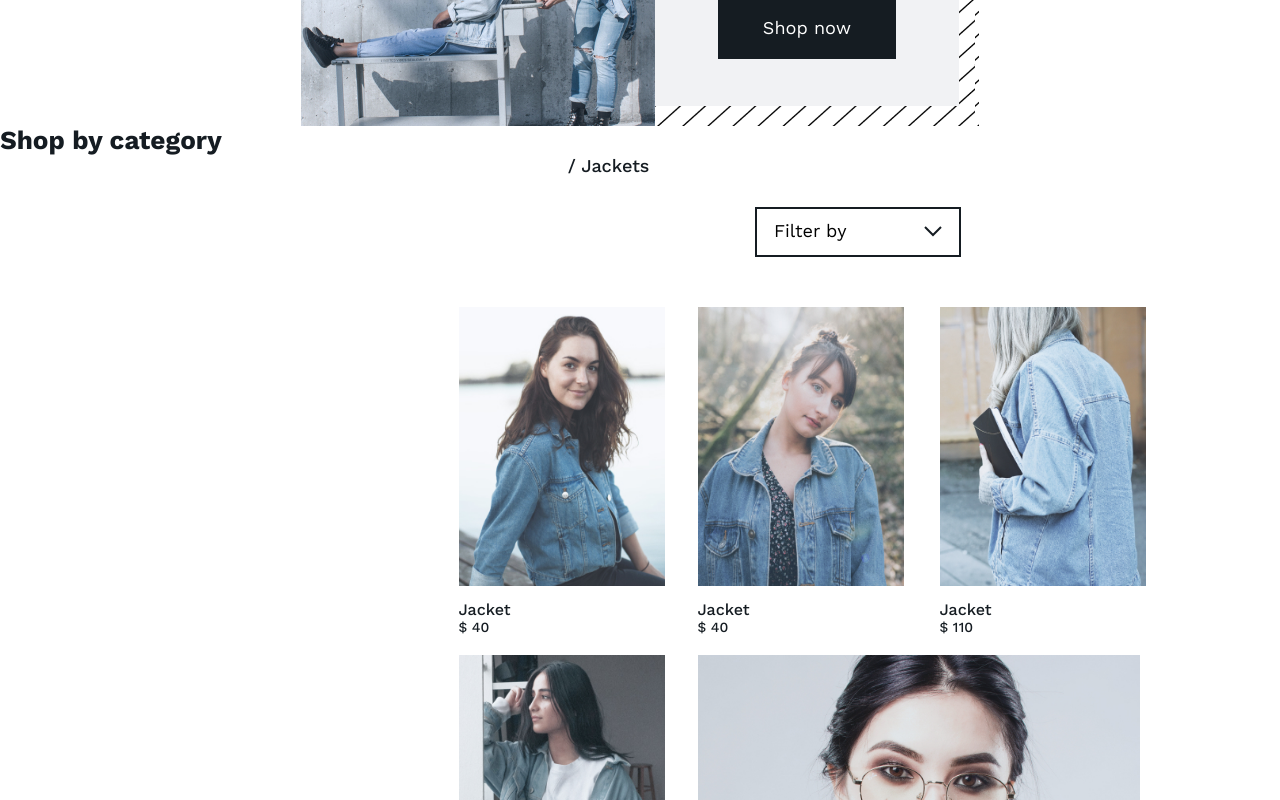
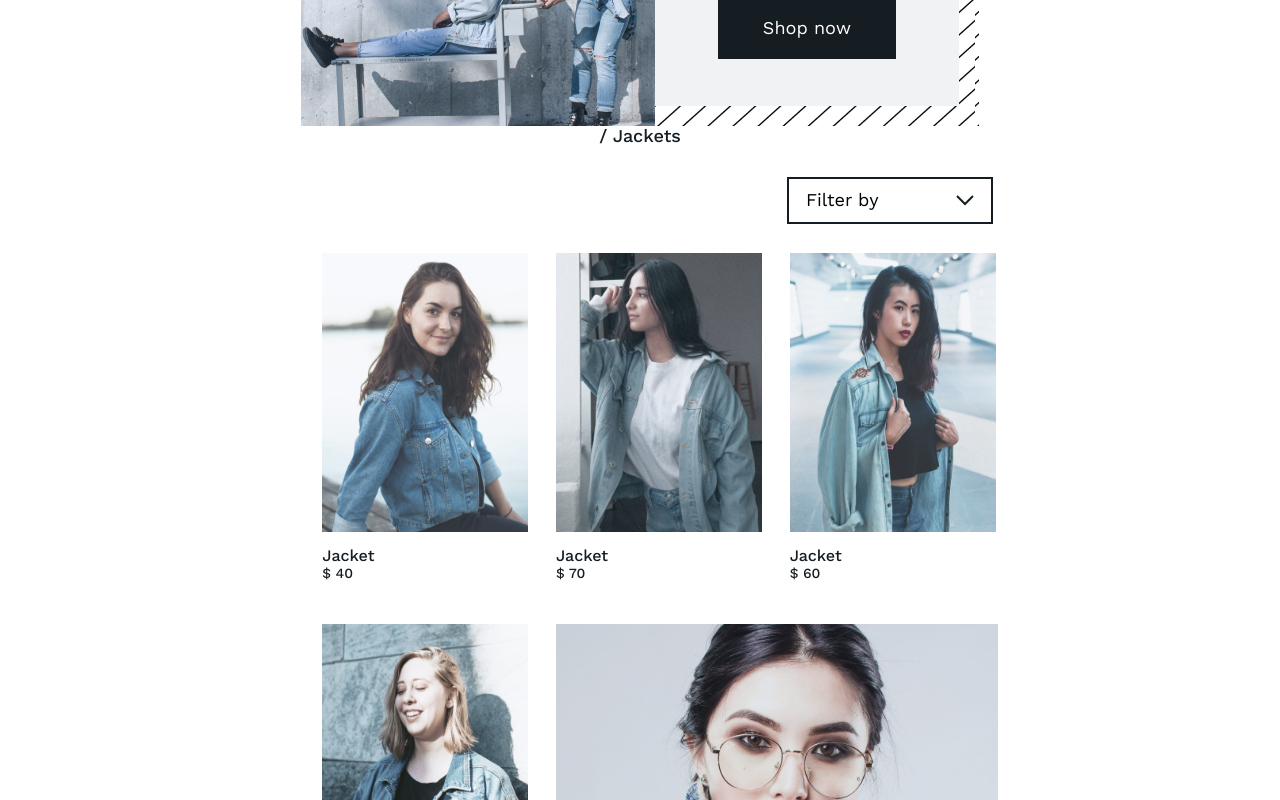
Before and after one commit to hellonasd/denim-app, a React (Create React App) app: page / in a window 1280 px wide. Shown: the part 600-1400 px from the top of the page. Built offline with nearby package versions, Linux system fonts and the light colour scheme.

Commit message:
add function filter

```diff
--- a/src/App.js
+++ b/src/App.js
@@ -24,8 +24,9 @@ function App() {
         <Route exact path="/product/:number">
           <Bestsellers titleName="You may also like" />
         </Route>
-        <Categories />
-        <Catalog />
+        {/* <Categories /> */}
+        <Filters />
+        {/* <Catalog />  */}
         {/* <Filters />  */}
       </Router>
     </div>
--- a/src/components/Catalog/Catalog.css
+++ b/src/components/Catalog/Catalog.css
@@ -1,6 +1,7 @@
 .catalog__main {
   width: 320px;
   margin: 0 auto;
+  position: absolute;
 }
 .catalog__wrapper {
   width: 320px;
@@ -14,7 +15,7 @@
 .catalog__btn {
   background-color: #ffffff;
   margin: 0 auto;
-  width: 294px;
+  width: 204px;
   height: 47px;
   position: relative;
   align-items: center;
@@ -65,9 +66,10 @@
   width: 130px;
   height: 160px;
 } */
-.catalog__items-img.big {
+/* .catalog__items-img.big {
   height: 672px;
-}
+  width: 100%;
+} */
 
 .catalog__items-name {
   padding-top: 10px;
@@ -91,33 +93,51 @@
 
 @media (min-width: 768px) {
   .catalog__main {
-    width: 768px;
+    width: 700px;
     margin: 0 auto;
+    padding-top: 26px;
   }
   .catalog__wrapper {
     width: 705px;
     position: relative;
   }
   .catalog__items {
+    width: 733px;
     display: grid;
-    grid-template-columns: 239px 242px 217px;
-    grid-template-rows: 390px 362px 9px 73px 298px;
+     /* grid-template-columns: 239px 242px 217px;
+    grid-template-rows: 390px 362px 9px 73px 298px; */
+    grid-template-columns: 185px 185px 217px;
+    grid-template-rows: repeat(5, 1fr);
+  }
+  .catalog__btn.open{
+    width: 206px;
+  }
+  .catalog__btn.close{
+    width: 206px;
   }
 
   .catalog__items figure:nth-child(5) {
-    grid-column-start: 2;
-    height: 50px;
-    width: 50px;
-    grid-row: 1;
-    /* grid-row: -6; */
+    width: 208px;
+
+    grid-column: 2/3;
+    grid-row: 2/4;
   }
+
   .catalog__items figure:nth-child(6) {
-    grid-column: 2;
-    grid-row: 3 / -7;
+    grid-column: 1/1;
+    grid-row: 3/3;
   }
   .catalog__items figure:nth-child(7) {
-    grid-column: 3;
-    grid-row: 3 / -7;
+    grid-row: 4/4;
+    grid-column: 2/4;
+  }
+  .catalog__items figure:nth-child(8){
+    grid-row: 4/4;
+    grid-column: 3/4;
+  }
+  .catalog__items figure:nth-child(9){
+    grid-row: 4/4;
+    grid-column: 1/4;
   }
 
   .catalog__btn {
--- a/src/components/Catalog/Catalog.jsx
+++ b/src/components/Catalog/Catalog.jsx
@@ -1,70 +1,66 @@
 import React from "react";
-import { catalogImg } from '../../mock-data/mock-data.js'
+import { catalogImg } from "../../mock-data/mock-data.js";
 
-import { Btn } from '../Btn/Btn.jsx';
-import { Filters } from "../Filter/Filters.jsx";
+import { Btn } from "../Btn/Btn.jsx";
+
 
 import "./Catalog.css";
 
-export const Catalog = ({ suBclass }) => {
-  const [menu, setMenu] = React.useState('close');
-  const [expanded, setExpanded] = React.useState('');
 
-  const openMenu = () => {
-    setMenu(menu === "open" ? "close" : "open");
-
-
-  }
-
-  React.useEffect(()=>{
-    if (menu === "open") {
-      setExpanded(
-        <Filters openMenu={openMenu}/>
-      );
-    } else {
-      setExpanded("");
-    }
-  },[menu])
-
+export const Catalog = ({ suBclass, array }) => {
 
   return (
     <div className="catalog__main">
       <div className="catalog__wrapper">
-        <span className="catalog__name">/ Jackets</span>
-        <button onClick={openMenu} className={`catalog__btn ${menu}`}>
-          <p className="catalog__btn-name">Filter by</p>
-          <img className={`catalog__btn-img ${menu}`} src="../../img/btn-open.svg" alt='filter-menu' />
-        </button>
-        {expanded}
+
+
         <div className="catalog__items">
-            {catalogImg.map((it, i)=> {
+          {array.length
+            ? array.map((it, i) => {
                 return (
-              <figure key={i} className='catalog__items-item' >
+                  <figure key={i} className="catalog__items-item">
                     <picture>
                       <source media="(min-width:768px)" srcSet={it.tableUrl} />
-                  <img className={`catalog__items-img ${it.big}`} src={it.mobileUrl} alt={it.name}/>
+                      <img
+                        className={`catalog__items-img ${it.big}`}
+                        src={it.mobileUrl}
+                        alt={it.name}
+                      />
                     </picture>
                     <figcaption>
-                  <p className='catalog__items-name'>
-                  {it.name}
-                  </p>
-
+                      <p className="catalog__items-name">{it.name}</p>
                     </figcaption>
                     <figcaption>
-                    <p className='catalog__items-price'>
-                    {it.price}
-                    </p>
+                      <p className="catalog__items-price">$ {it.price}</p>
                     </figcaption>
                   </figure>
-              )
+                );
+              })
+            : catalogImg.map((it, i) => {
+                return (
+                  <figure key={i} className="catalog__items-item">
+                    <picture>
+                      <source media="(min-width:768px)" srcSet={it.tableUrl} />
+                      <img
+                        className={`catalog__items-img ${it.big}`}
+                        src={it.mobileUrl}
+                        alt={it.name}
+                      />
+                    </picture>
+                    <figcaption>
+                      <p className="catalog__items-name">{it.name}</p>
+                    </figcaption>
+                    <figcaption>
+                      <p className="catalog__items-price">$ {it.price}</p>
+                    </figcaption>
+                  </figure>
+                );
               })}
         </div>
-          <div className='catalog__all-items' >
-            <p className='catalog__all--text'>
-            Showing 9 of 45 items
-            </p>
+        <div className="catalog__all-items">
+          <p className="catalog__all--text">Showing 9 of 45 items</p>
         </div>
-          <Btn btnSubstring='Load more' subClass='catalog--btn'/>
+        <Btn btnSubstring="Load more" subClass="catalog--btn" />
       </div>
     </div>
   );
--- a/src/components/Filter/Filters.jsx
+++ b/src/components/Filter/Filters.jsx
@@ -1,4 +1,4 @@
-import React, { useState } from "react";
+import React from "react";
 import { Color } from "../Color/Color";
 import { colors } from "../../mock-data/mock-data.js";
 import "../Filter/filter.css";
@@ -6,32 +6,92 @@ import { RangerSlider } from "../Range-slider/RangeSlider";
 import { CollectionList } from "../collectionFilter/CollectionFilter";
 import { Btn } from "../Btn/Btn";
 import { Cleaning } from "../Filter-cleaning/Cleaning";
+import { Catalog } from "../Catalog/Catalog.jsx";
+import { catalogImg } from "../../mock-data/mock-data.js";
 
-export const Filters = ({ openMenu }) => {
+export const Filters = () => {
   const [priceMenu, setPriceMenu] = React.useState("close");
   const [colorMenu, setColorMenu] = React.useState("close");
   const [collectionMenu, setCollectionMenu] = React.useState("close");
   const [slider, setSlider] = React.useState("");
   const [colo, setColors] = React.useState("");
   const [collectionList, setCollectionList] = React.useState("");
+  const [menu, setMenu] = React.useState("close");
+  const [array, setArray] = React.useState([]);
+  const openMenu = () => {
+    setMenu(menu === "open" ? "close" : "open");
+  };
+
+  function find(event) {
+    catalogImg.forEach((it, i) => {
+      const rgbToHex = (rgb) =>
+        "#" +
+        (
+          (1 << 24) +
+          (Number(rgb.match(/\d{1,3}/gi)[0]) << 16) +
+          (Number(rgb.match(/\d{1,3}/gi)[1]) << 8) +
+          Number(rgb.match(/\d{1,3}/gi)[2])
+        )
+          .toString(16)
+          .slice(1);
+      let r = rgbToHex(event.target.style.backgroundColor).toUpperCase();
+
+      if (it.colors === r) {
+        array.push(it);
+        let noMathces = array.filter(
+          (e, i, ar) => ar.findIndex((elem) => e.id === elem.id) === i
+        );
+        setArray(noMathces);
+      }
+
+      array.filter((e, i, are) => {
+
+        if (e.colors !== r) {
+          setArray(array.splice(0, array.length - 1));
+        }
+      });
+    });
+  }
+
+  function filterModelItems(event) {
+
+    let ClothingModel = event.target.innerHTML;
+    catalogImg.forEach((el, i)=> {
+      if(el.model === ClothingModel){
+
+        array.push(el);
+        let noMathces = array.filter(
+          (e, i, ar) => ar.findIndex((elem) => e.id === elem.id) === i
+        );
+        setArray(noMathces);
+      }
+      array.filter((e, i, are) => {
+
+        if (e.model !== ClothingModel) {
+          setArray(array.splice(0, array.length - 1));
+        }
+      });
+    })
+  }
+
   React.useEffect(() => {
     if (priceMenu === "open") {
-      setSlider(<RangerSlider />);
+      setSlider(<RangerSlider min={10} max={60} />);
     } else {
       setSlider("");
     }
     if (colorMenu === "open") {
-      setColors(<Color color={colors} />);
+      setColors(<Color find={find} color={colors} />);
     } else {
       setColors("");
     }
 
     if (collectionMenu === "open") {
-      setCollectionList(<CollectionList />);
+      setCollectionList(<CollectionList filterModelItems={filterModelItems} />);
     } else {
       setCollectionList("");
     }
-  }, [priceMenu, colorMenu, collectionMenu]);
+  }, [priceMenu, colorMenu, collectionMenu, menu, array]);
 
   function changePrice() {
     setPriceMenu(priceMenu === "open" ? "close" : "open");
@@ -45,8 +105,19 @@ export const Filters = ({ openMenu }) => {
     setCollectionMenu(collectionMenu === "open" ? "close" : "open");
   }
   return (
+    <>
+      <span className="catalog__name">/ Jackets</span>
       <div className="filter">
         <div className="filter__wrapp">
+          <button onClick={openMenu} className={`catalog__btn ${menu}`}>
+            <p className="catalog__btn-name">Filter by</p>
+            <img
+              className={`catalog__btn-img ${menu}`}
+              src="../../img/btn-open.svg"
+              alt="filter-menu"
+            />
+          </button>
+          <div className={`pop_menu ${menu}`}>
             <Cleaning />
             <div className="filter__price">
               <p className="filter__price--price">Price</p>
@@ -80,12 +151,16 @@ export const Filters = ({ openMenu }) => {
             </div>
             {collectionList}
             <div className="filter__btn-down">
-          <Btn btnSubstring={"Apply(9 products)"} subClass="filter-btn" />
+              <Btn btnSubstring={`Apply(9 products)`} subClass="filter-btn" />
             </div>
             <div className={`filter__menu-wrapp`}>
-          <p className='filter__menu-clear' >Clear All</p>
+              <p className="filter__menu-clear">Clear All</p>
             </div>
           </div>
         </div>
+
+        <Catalog array={array} />
+      </div>
+    </>
   );
 };
--- a/src/components/Filter/filter.css
+++ b/src/components/Filter/filter.css
@@ -1,7 +1,7 @@
 .filter {
-  width: 290px;
+  width: 320px;
   margin: 0 auto;
-  border: 2px solid #151c22;
+
   background-color: #ffffff;
 }
 
@@ -10,6 +10,9 @@
   justify-content: space-between;
   padding-right: 15px;
   padding-left: 15px;
+}
+.filter__wrapp{
+  position: relative;
 }
 
 .filter__price--imgclose {
@@ -59,19 +62,73 @@
   margin: 0;
 }
 
+.catalog__btn {
+  background-color: #ffffff;
+  margin: 0 auto;
+  width: 294px;
+  height: 47px;
+  position: relative;
+  align-items: center;
+  display: flex;
+  border: 2px solid #151c22;
+  outline: none;
+}
+
+.catalog__btn-img.open{
+  transform: rotate(180deg);
+}
+
+.catalog__btn-name {
+  display: block;
+  position: absolute;
+  margin: 0px;
+  padding: 0px;
+  left: 17px;
+}
+
+.catalog__btn-img {
+  position: absolute;
+  right: 17px;
+}
+.pop_menu.close {
+  display: none;
+}
+.pop_menu.open{
+  border-left: 2px solid;
+  border-right: 2px solid;
+  border-bottom: 2px solid;
+  margin: 0 auto;
+  width: 290px;
+}
+
 @media (min-width: 768px) {
+  .pop_menu.open{
+    border-left: 2px solid;
+    border-right: 2px solid;
+    border-bottom: 2px solid;
+    margin: 0 auto;
+    width: 201px;
+  }
   .filter {
+    width: 696px;
+    margin: 0 auto;
+    display: flex;
+    justify-content: flex-end;
+    background-color: #ffffff;
+  }
+  .filter__wrapp{
     width: 201px;
+    margin: 0 0 0 auto;
+    background-color: white;
     position: absolute;
-    right: 0px;
-    margin: 0 0 0 auto;
 
-    background-color: #ffffff;
+    z-index: 5;
   }
 
   .filter__menu-wrapp {
     display: block;
     text-align: center;
+
   }
   .filter__menu-clear {
     margin: 0;
--- a/src/components/Range-slider/RangeSlider.jsx
+++ b/src/components/Range-slider/RangeSlider.jsx
@@ -1,9 +1,9 @@
 import React from "react";
 import "../Range-slider/rangerSlider.css";
 
-export const RangerSlider = () => {
-  const [valueLeft, setValueLeft] = React.useState(10);
-  const [valueRight, setValueRight] = React.useState(60);
+export const RangerSlider = ({min, max}) => {
+  const [valueLeft, setValueLeft] = React.useState(min);
+  const [valueRight, setValueRight] = React.useState(max);
 
   const [positionLeft, setPositionLeft] = React.useState(
     ((valueLeft - 0) / (240 - 0)) * 100
--- a/src/components/collectionFilter/CollectionFilter.jsx
+++ b/src/components/collectionFilter/CollectionFilter.jsx
@@ -1,10 +1,10 @@
 import React from 'react';
 
 import '../collectionFilter/collectionFilter.css';
-export const CollectionList = () => {
+export const CollectionList = ({ filterModelItems }) => {
   return (
-    <ul className='collection'>
-      <li className='collection-item'>Casual</li>
+    <ul onClick={filterModelItems} className='collection'>
+      <li className={`collection-item`}>Casual</li>
       <li className='collection-item active'>Petite</li>
       <li className='collection-item'>Classic</li>
       <li className='collection-item'>Soulluxe</li>
--- a/src/components/collectionFilter/collectionFilter.css
+++ b/src/components/collectionFilter/collectionFilter.css
@@ -1,9 +1,11 @@
 .collection {
+  cursor: pointer;
   list-style: none;
   display: flex;
   justify-content: space-between;
   padding-left: 15px;
   padding-right: 15px;
+
 }
 
 .collection-item.active {
@@ -43,7 +45,7 @@
 
     color: #727a82;
   }
-  .collection:nth-child(2n){
+  .collection li:nth-child(1){
     padding-bottom: 20px;
   }
 }
--- a/src/mock-data/mock-data.js
+++ b/src/mock-data/mock-data.js
@@ -58,84 +58,93 @@ export const promoTemp = {
 
 export const catalogImg = [
   {
+    id : 1,
     name : 'Jacket',
-    price : '$ 40',
-    category : 'firstpage',
-    color : ['#3B6392', '#B0C3C7', ' #BFC3C8'],
+    price : 40,
+    model : 'Casual',
+    colors : '#B0C3C7',
     size : ['XS', 'S', 'M', 'L', 'XL'],
     mobileUrl : `../../img/catalogImg/catalog-jacket-1-mobile@1x.jpg`,
     tableUrl : `../../img/catalogImg/catalog-jacket-1-mobile@2x.jpg`,
 
   },
   {
+    id : 2,
     name : 'Jacket',
-    price : '$ 70',
-    category : 'firstpage',
-    color : ['#3B6392', '#B0C3C7', ' #BFC3C8'],
+    price : 70,
+    model : 'Casual',
+    colors : '#B0C3C7',
     size : ['XS', 'S', 'M', 'L', 'XL'],
     mobileUrl : `../../img/catalogImg/catalog-jacket-2-mobile@1x.jpg`,
     tableUrl : `../../img/catalogImg/catalog-jacket-2-mobile@2x.jpg`,
   },
   {
+    id : 3,
     name : 'Jacket',
-    price : '$ 60',
-    category : 'firstpage',
-    color : ['#3B6392', '#B0C3C7', ' #BFC3C8'],
+    price : 60,
+    model : 'Casual',
+    colors : '#3B6392',
     size : ['XS', 'S', 'M', 'L', 'XL'],
     mobileUrl : `../../img/catalogImg/catalog-jacket-3-mobile@1x.jpg`,
     tableUrl : `../../img/catalogImg/catalog-jacket-3-mobile@2x.jpg`,
   },
   {
+    id : 4,
     name : 'Jacket',
-    price : '$ 50',
-    category : 'firstpage',
-    color : ['#3B6392', '#B0C3C7', ' #BFC3C8'],
+    price : 50,
+    model : 'Classic',
+    colors : '#3B6392',
     size : ['XS', 'S', 'M', 'L', 'XL'],
     mobileUrl : `../../img/catalogImg/catalog-jacket-4-mobile@1x.jpg`,
     tableUrl : `../../img/catalogImg/catalog-jacket-4-mobile@2x.jpg`,
   },
   {
+    id : 5,
     name : 'Jacket',
-    price : '$ 160',
-    category : 'firstpage',
+    price : 160,
+    model : 'Petite',
     big : 'big',
-    color : ['#3B6392', '#B0C3C7', ' #BFC3C8'],
+    colors : '#3B6392',
     size : ['XS', 'S', 'M', 'L', 'XL'],
     mobileUrl : `../../img/catalogImg/catalog-jacket-5-mobile@1x.jpg`,
     tableUrl : `../../img/catalogImg/catalog-jacket-5-mobile@2x.jpg`,
   },
   {
+    id : 6,
     name : 'Jacket',
-    price : '$ 40',
-    category : 'firstpage',
-    color : ['#3B6392', '#B0C3C7', ' #BFC3C8'],
+    price : 40,
+    model : 'Classic',
+    colors : '#B0C3C7',
     size : ['XS', 'S', 'M', 'L', 'XL'],
     mobileUrl : `../../img/catalogImg/catalog-jacket-6-mobile@1x.jpg`,
     tableUrl : `../../img/catalogImg/catalog-jacket-6-mobile@2x.jpg`,
   },
   {
+    id : 7,
     name : 'Jacket',
-    price : '$ 110',
-    category : 'firstpage',
-    color : ['#3B6392', '#B0C3C7', ' #BFC3C8'],
+    price : 110,
+    model : 'Casual',
+    colors : '#B0C3C7',
     size : ['XS', 'S', 'M', 'L', 'XL'],
     mobileUrl : `../../img/catalogImg/catalog-jacket-7-mobile@1x.jpg`,
     tableUrl : `../../img/catalogImg/catalog-jacket-7-mobile@2x.jpg`,
   },
   {
+    id : 8,
     name : 'Jacket',
-    price : '$ 35',
-    category : 'firstpage',
-    color : ['#3B6392', '#B0C3C7', ' #BFC3C8'],
+    price : 35,
+    model : 'Petite',
+    colors : '#B0C3C7',
     size : ['XS', 'S', 'M', 'L', 'XL'],
     mobileUrl : `../../img/catalogImg/catalog-jacket-8-mobile@1x.jpg`,
     tableUrl : `../../img/catalogImg/catalog-jacket-8-mobile@2x.jpg`,
   },
   {
+    id : 9,
     name : 'Jacket',
-    price : '$ 85',
-    category : 'firstpage',
-    color : ['#3B6392', '#B0C3C7', ' #BFC3C8'],
+    price : 85,
+    model : 'Petite',
+    colors : '#3B6392',
     size : ['XS', 'S', 'M', 'L', 'XL'],
     mobileUrl : `../../img/catalogImg/catalog-jacket-9-mobile@1x.jpg`,
     tableUrl : `../../img/catalogImg/catalog-jacket-9-mobile@2x.jpg`,
--- /dev/null
+++ b/src/utils/filterFind.js
@@ -0,0 +1,5 @@
+import { catalogImg } from '../mock-data/mock-data.js';
+
+export const filterFind = (item) => {
+  console.log(item)
+}
```
Also changed, not shown: src/components/Color/Color.jsx (+9 -4 lines). Lines whose indentation alone changed are shown as unchanged.
